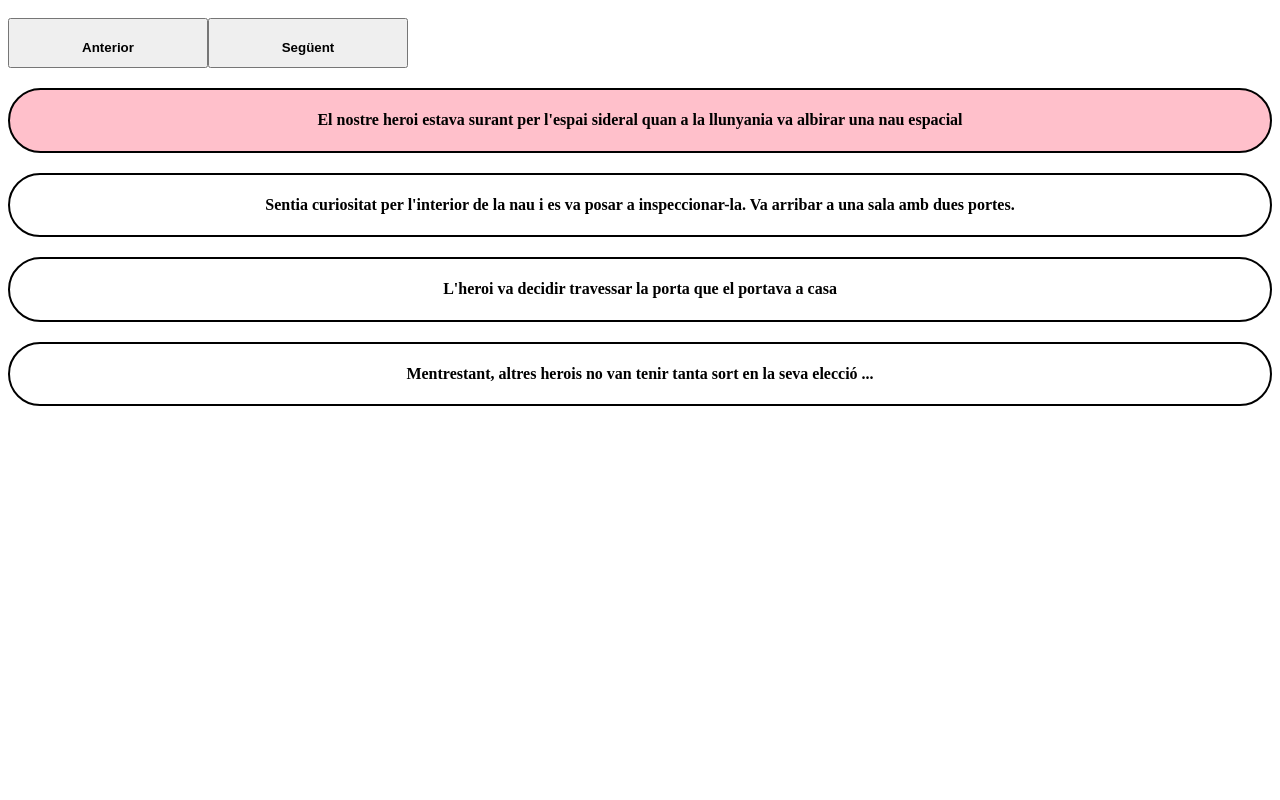
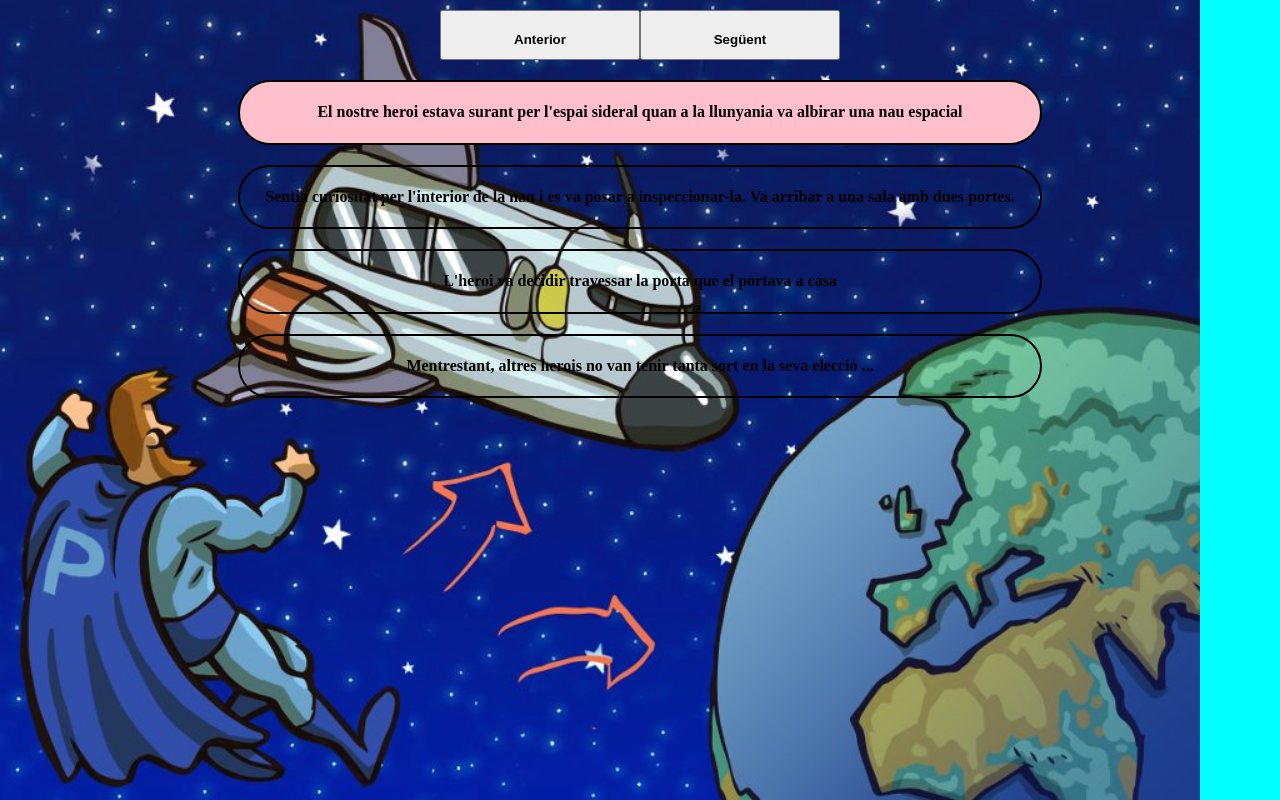
Before and after one commit to Xavi-BCN/SPRINT6, a React (Vite) app: page / in a window 1280 px wide. Both pictures are taken after a click on the button "Som-hi". Built offline with nearby package versions, Linux system fonts and the light colour scheme.

Commit message:
Exercise 6 OK - Need correct CSS

```diff
--- a/src/App.jsx
+++ b/src/App.jsx
@@ -3,6 +3,7 @@ import { Button } from "./components/Button";
 import { Phrases } from "./phrases";
 import { Escena } from "./components/escena/Escena";
 import { useState } from "react";
+import './styles/App.css';
 
 const App = () => {
   const [position, setPosition] = useState(0);
@@ -24,7 +25,7 @@ const App = () => {
     );
   } else {
     return (
-      <>
+      <div id="image" style={{backgroundImage: `url(./src/assets/${position + 1}.jpg)`}}>
         <Button text="Anterior" manejarClick={movePrevius} />
         <Button text="Següent" manejarClick={moveNext} />
         {Phrases.map((item, i) => (
@@ -36,7 +37,7 @@ const App = () => {
             imgsrc={item.img}
           />
         ))}
-      </>
+      </div>
     );
   }
 };
--- a/src/components/escena/stylEscenaNormal.js
+++ b/src/components/escena/stylEscenaNormal.js
@@ -5,4 +5,6 @@ export const StylNormal = StylEscenaNormal.div`
     text-align: center;
     border: 2px solid black;
     border-radius: 60px;
+    width: 800px;
+
 `;
--- a/src/components/escena/stylEscenaPink.js
+++ b/src/components/escena/stylEscenaPink.js
@@ -7,5 +7,5 @@ export const StylPink = StylEscenaPink.div`
     border: 2px solid black;
     border-radius: 60px;
     background-color: pink;
-
+    width: 800px;
 `;
--- /dev/null
+++ b/src/styles/App.css
@@ -0,0 +1,19 @@
+html, body{
+    margin: 0px;
+    padding: 0px;
+    box-sizing: border-box;
+}
+#root{
+    display: flex;
+    flex-direction: column;
+    justify-content: center;
+    align-items: center;
+    background-color: aqua;
+}
+#image{
+    justify-items: center;
+    background-repeat: no-repeat;
+    background-size: contain;
+    height: 100vh;
+    width: 100vw;
+}
--- a/src/styles/Button.css
+++ b/src/styles/Button.css
@@ -4,6 +4,7 @@ button{
     width: 200px;
     height: 50px;
     margin-top: 10px;
+    margin:xauto;
     text-align: center;
     cursor: pointer;
     display: inline
```
